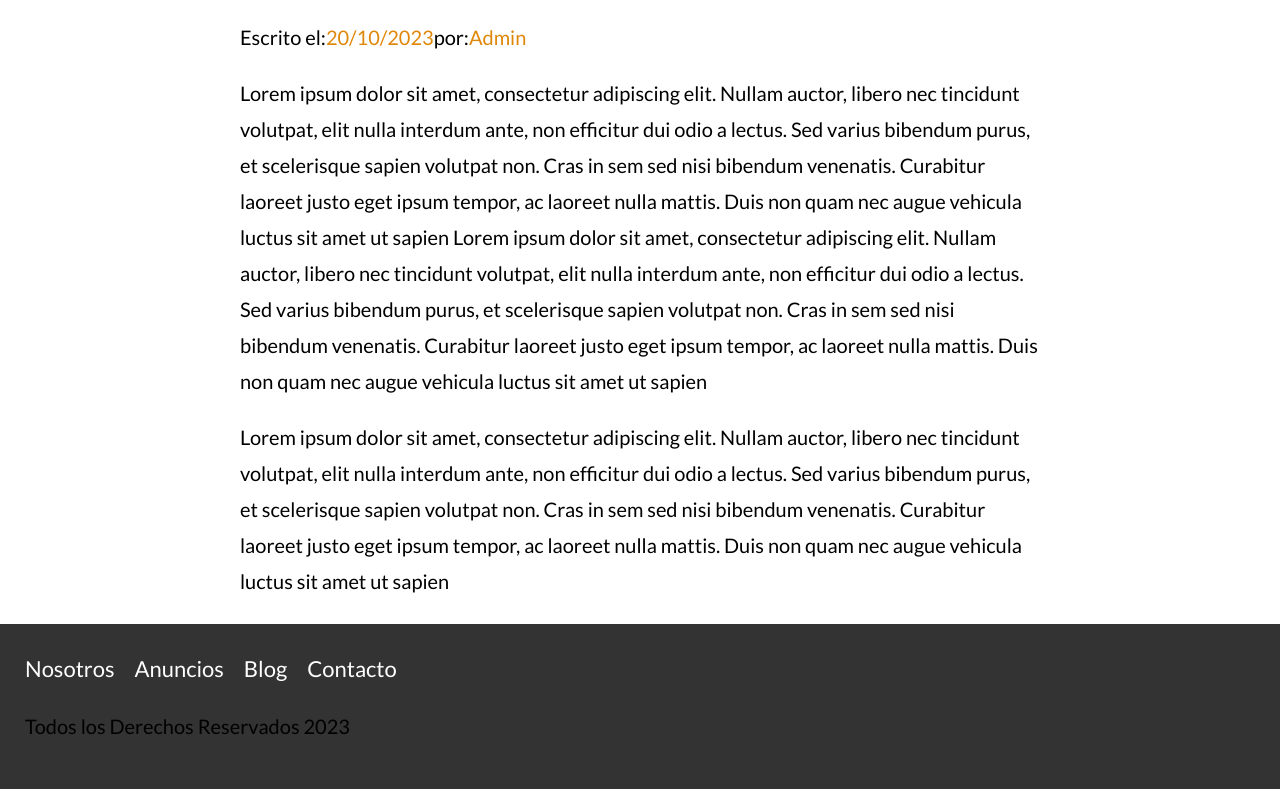
After one commit to patxiarana/BIENES-RAICES, a PHP site: page /entrada.html in a window 1280 px wide. The commit adds this page. Shown: the part 839-1628 px from the top of the page. Run offline with PHP 8.4, Linux system fonts and the light colour scheme.

Commit message:
Creando el blog

```diff
--- /dev/null
+++ b/bienesraices_inicio/entrada.html
@@ -0,0 +1,66 @@
+<!DOCTYPE html>
+<html lang="en">
+<head>
+    <meta charset="UTF-8">
+    <meta name="viewport" content="width=device-width, initial-scale=1.0">
+    <title>Bienes Raices</title>
+    <link rel="stylesheet" href="build/css/app.css">
+</head>
+<body>
+    <header class="header">
+    <div class="contenedor contenido-header">
+    <div class="barra">
+        <a href="index.html">
+            <img src="build/img/logo.svg" alt="Logo tipo de bienes raices">
+        </a>
+        <nav class="navegacion">
+            <a href="nosotros.html">Nosotros</a>
+            <a href="anuncios.html">Anuncios</a>
+            <a href="blog.html">Blog</a>
+            <a href="contacto.html">Contacto</a>
+       </nav>
+    </div>
+    </div>
+    </header>
+
+    <main class="contenedor seccion  contenido-centrado">
+        <h1>Guía para la decoración de tu hogar</h1>
+
+        <picture>
+            <source srcset="build/img/destacada2.webp" type="image/webp">
+            <source srcset="build/img/destacada2.jpg" type="image/jpeg">
+            <img  loading="lazy" src="build/img/destacada2.jpg" alt="Imagen de la Propiedad">
+        </picture>
+
+        <p class="informacion-meta">Escrito el:<span>20/10/2023</span>por:<span>Admin</span></p>
+
+        <div class="resumen-propiedad">
+           <p>Lorem ipsum dolor sit amet, consectetur adipiscing elit. Nullam auctor, libero nec tincidunt volutpat, elit nulla interdum ante,
+            non efficitur dui odio a lectus. Sed varius bibendum purus, et scelerisque sapien volutpat non. Cras in sem sed nisi bibendum venenatis.
+            Curabitur laoreet justo eget ipsum tempor, ac laoreet nulla mattis. Duis non quam nec augue vehicula luctus sit amet ut sapien
+            Lorem ipsum dolor sit amet, consectetur adipiscing elit. Nullam auctor, libero nec tincidunt volutpat, elit nulla interdum ante,
+            non efficitur dui odio a lectus. Sed varius bibendum purus, et scelerisque sapien volutpat non. Cras in sem sed nisi bibendum venenatis.
+            Curabitur laoreet justo eget ipsum tempor, ac laoreet nulla mattis. Duis non quam nec augue vehicula luctus sit amet ut sapien </p>
+
+            <p>Lorem ipsum dolor sit amet, consectetur adipiscing elit. Nullam auctor, libero nec tincidunt volutpat, elit nulla interdum ante,
+             non efficitur dui odio a lectus. Sed varius bibendum purus, et scelerisque sapien volutpat non. Cras in sem sed nisi bibendum venenatis.
+             Curabitur laoreet justo eget ipsum tempor, ac laoreet nulla mattis. Duis non quam nec augue vehicula luctus sit amet ut sapien </p>
+        </div>
+    </main>
+
+
+    <footer class="footer seccion">
+        <div class="contenedor-footer">
+            <nav class="navegacion">
+                <a href="nosotros.html">Nosotros</a>
+                <a href="anuncios.html">Anuncios</a>
+                <a href="blog.html">Blog</a>
+                <a href="contacto.html">Contacto</a>
+           </nav>
+     </div>
+     <p class="copyright">Todos los Derechos Reservados 2023</p>
+    </footer>
+
+    <script src="build/js/bundle.min.js"></script>
+</body>
+</html>
--- a/bienesraices_inicio/index.html
+++ b/bienesraices_inicio/index.html
@@ -164,7 +164,7 @@
       <div class="texto-entrada">
         <a href="entrada.html">
             <h4>Terraza en el techo de tu casa</h4>
-            <p>Escrito el: <span>12/10/2023</span> por: <span>Admin</span> </p>
+            <p class="informacion-meta">Escrito el: <span>12/10/2023</span> por: <span>Admin</span> </p>
             <p>
                 Consejos para construir una terraza en  el techo de tu casa con los mejores materiales
                 y ahorrando dinero
@@ -183,7 +183,7 @@
            <div class="texto-entrada">
              <a href="entrada.html">
                  <h4>Guia para la decoracion de tu hogar</h4>
-                 <p>Escrito el: <span>12/10/2023</span> por: <span>Admin</span> </p>
+                 <p class="informacion-meta">Escrito el: <span>12/10/2023</span> por: <span>Admin</span> </p>
                  <p>
                    Maximiza el espacio en tu hogar con esta guia, aprende a combinar muebles y
                    colores para darle vida a tu espacio.
--- a/bienesraices_inicio/src/scss/layout/_inferior.scss
+++ b/bienesraices_inicio/src/scss/layout/_inferior.scss
@@ -19,6 +19,13 @@
         margin-bottom:0;
     }
 
+}
+
+.informacion-meta {
+
+    span {
+        color: $amarillo ;
+         }
 }
 
 .texto-entrada {
@@ -45,8 +52,4 @@
     }
 
     }
-
-    span {
-   color: $amarillo ;
-    }
 }
```
Also changed, not shown: bienesraices_inicio/blog.html (+80 -3 lines), bienesraices_inicio/build/css/app.css, 1 other file.
